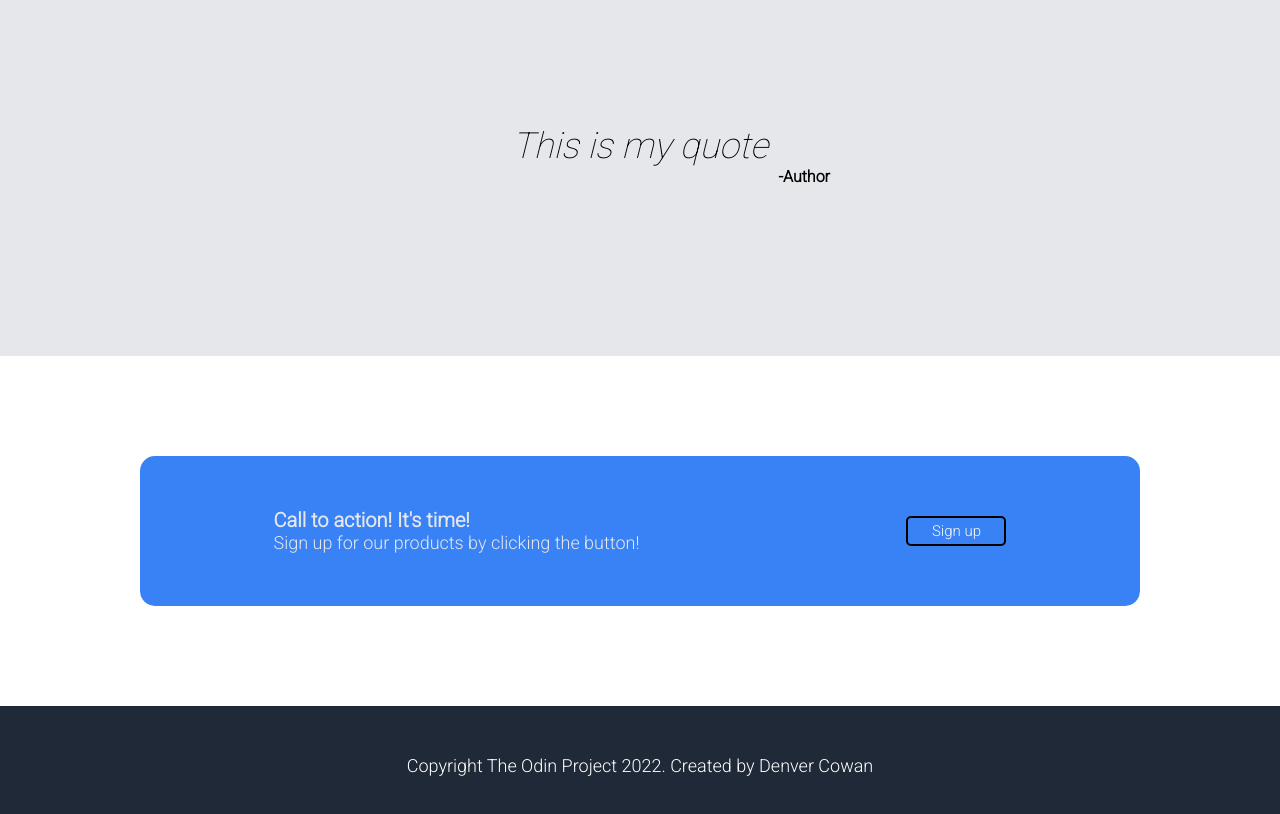
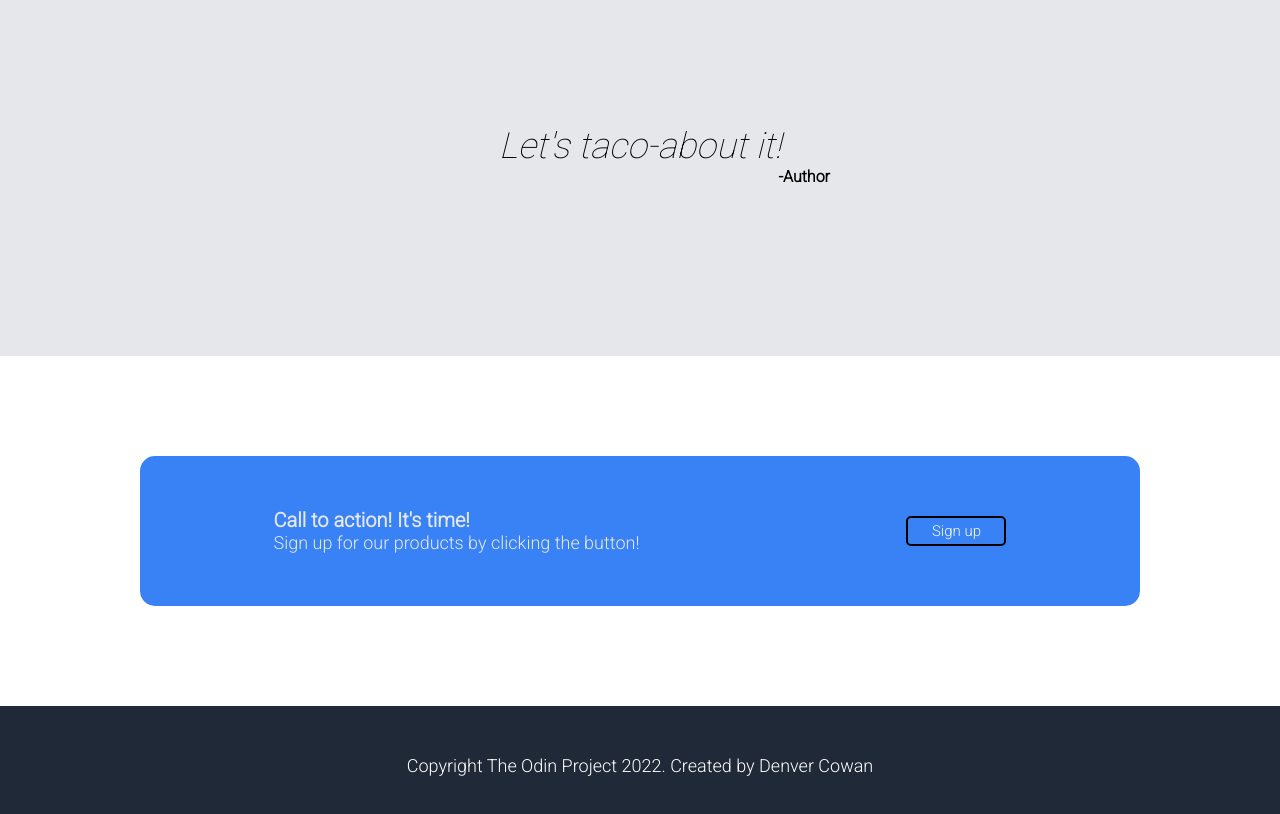
Before and after one commit to DenverCowan/landing-page, a plain HTML site: page index.html in a window 1280 px wide. Shown: the part 1180-1994 px from the top of the page. Drawn offline with Linux system fonts and the light colour scheme.

Commit message:
edited the readme

```diff
--- a/index.html
+++ b/index.html
@@ -84,7 +84,7 @@
     </div>
     <!--Quote section code------------------------------------------------------------->
     <div class="quote-container">
-      <p class="quote"><em>This is my quote</em></p>
+      <p class="quote"><em>Let's taco-about it! </em></p>
       <p class="quote-author">-Author</p>
     </div>
     <!--call to action code------------------------------------------------------->
```
Also changed, not shown: 2 other files.
